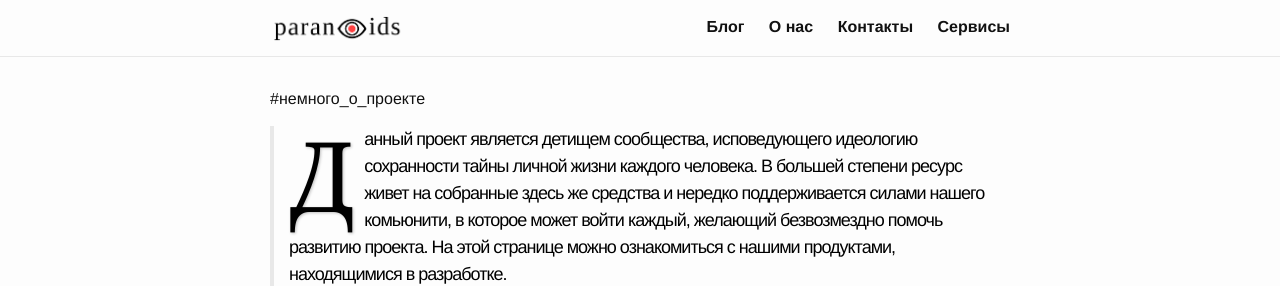
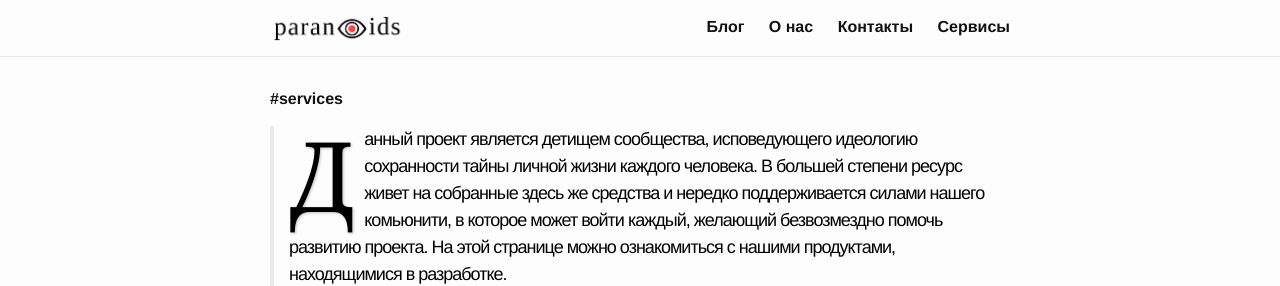
Before and after one commit to 2b7E1n6D0e5R7/2b7E1n6D0e5R7.github.io, a Jekyll site: the page built from _pages/services.md, in a window 1280 px wide. Shown: the top 286 px of the page. Built offline with Jekyll 4.4.1, drawn with Linux system fonts in a browser that asks for light colours.

Commit message:
Update services.md

```diff
--- a/_pages/services.md
+++ b/_pages/services.md
@@ -3,7 +3,7 @@ layout: default
 title: Сервисы
 permalink: /services/
 ---
-#немного_о_проекте
+<b>#services</b>
 > <b class="bukvica">Д</b>анный проект является детищем сообщества, исповедующего идеологию сохранности тайны личной жизни каждого человека. В большей степени ресурс живет на собранные здесь же средства и нередко поддерживается силами нашего комьюнити, в которое может войти каждый, желающий безвозмездно помочь развитию проекта. На этой странице можно ознакомиться с нашими продуктами, находящимися в разработке.
 
 <h1 id="сервисы-в-разработке"><i class="fa fa-cog" aria-hidden="true"></i> Сервисы в разработке</h1>
```
